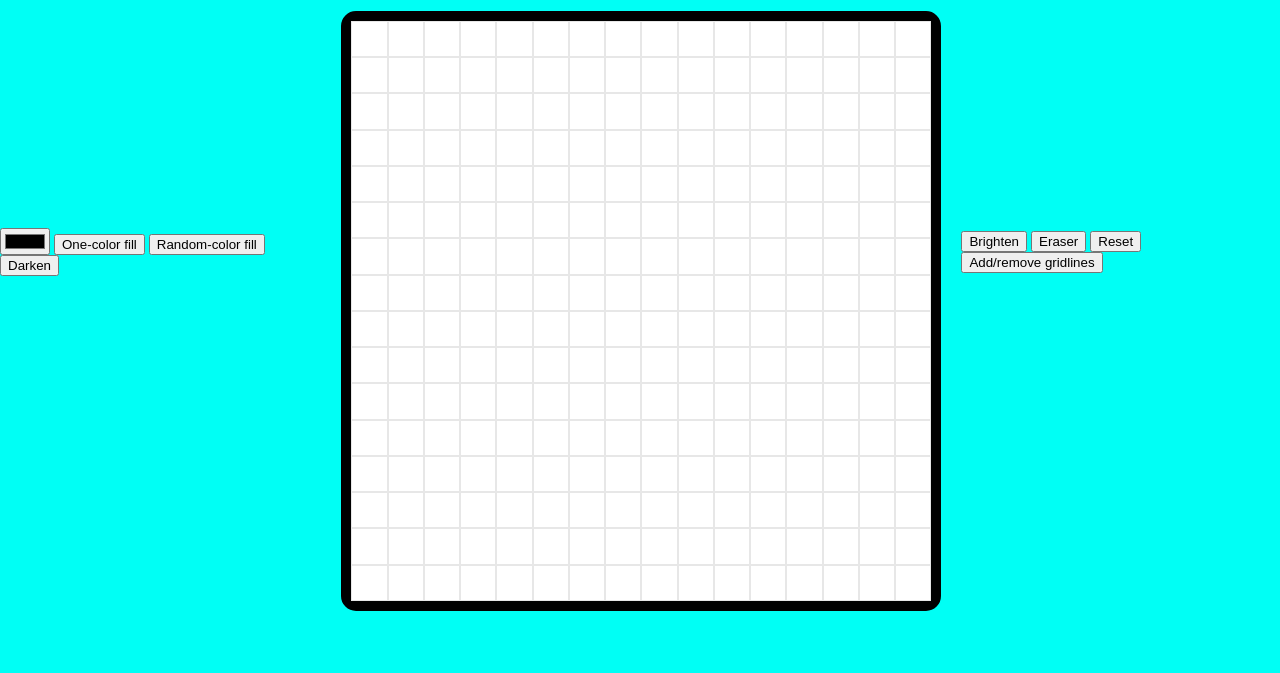
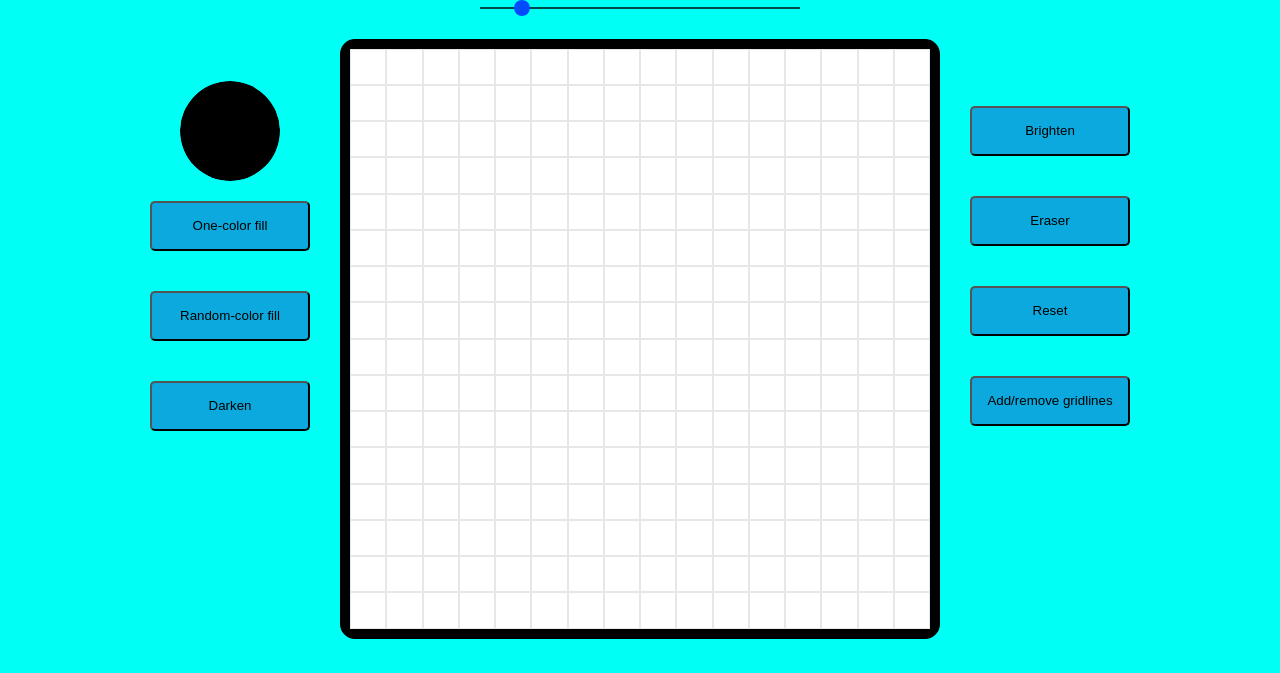
Before and after one commit to SasanTazayoni/Etch-a-Sketch, a plain HTML site: page index.html in a window 1280 px wide. Shown: the part 127-800 px from the top of the page. Drawn offline with Linux system fonts and the light colour scheme.

Commit message:
Added styles to buttons and clean alignment

```diff
--- a/index.html
+++ b/index.html
@@ -10,7 +10,7 @@
 </head>
 <body>
     <div class="left-menu">
-        <input type="color" data-color>
+        <input type="color" class="color-picker" data-color>
         <button class="btn" data-filler>One-color fill</button>
         <button class="btn" data-random-color>Random-color fill</button>
         <button class="btn" data-darken>Darken</button>
--- a/styles.css
+++ b/styles.css
@@ -11,6 +11,39 @@ body {
     background: #00fff5;
     justify-content: center;
     align-items: center;
+}
+
+.title {
+    font-size: 40px;
+}
+
+label {
+    font-size: 20px;
+}
+
+input[type=range] {
+    -webkit-appearance: none;
+    width: 50%;
+    height: 2px;
+    background-color: rgb(0, 0, 0);
+    margin: 10px 0;
+    outline: none;
+    opacity: 0.7;
+    transition: opacity 0.2s;
+}
+
+input[type="range"]:hover {
+    opacity: 1;
+}
+
+input[type="range"]::-webkit-slider-thumb {
+    -webkit-appearance: none;
+    appearance: none;
+    width: 16px;
+    height: 16px;
+    background-color: #0400ff;
+    cursor: pointer;
+    border-radius: 50%;
 }
 
 .square {
@@ -36,3 +69,56 @@ body {
     display: grid;
     margin: 20px;
 }
+
+.left-menu {
+    display: flex;
+    flex-direction: column;
+    align-items: center;
+}
+
+.right-menu {
+    display: flex;
+    flex-direction: column;
+    align-items: center;
+}
+
+.btn {
+    background-color: rgb(11, 169, 221);
+    padding: 10px;
+    margin: 20px 10px;
+    border-radius: 5px;
+    height: 50px;
+    width: 160px;
+    cursor: pointer;
+    transition: all 0.3s;
+}
+
+.btn:hover {
+    background-color: rgb(77, 210, 255);
+    transform: scale(1.1);
+}
+
+input[type="color"]::-webkit-color-swatch-wrapper {
+    padding: 0;
+}
+
+input[type="color"]::-webkit-color-swatch {
+    border: none;
+    border-radius: 50px;
+}
+
+input[type="color"] {
+    border: none;
+    outline: none;
+    padding: 0;
+    background: none;
+    width: 100px;
+    height: 100px;
+    border-radius: 50%;
+    transition: 0.3s all;
+    cursor: pointer;
+}
+
+input[type="color"]:hover {
+    transform: scale(1.1);
+}
```
